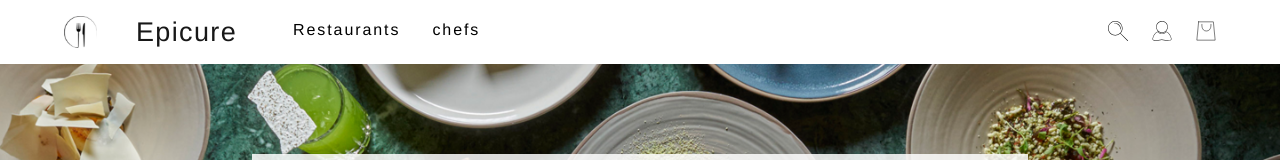
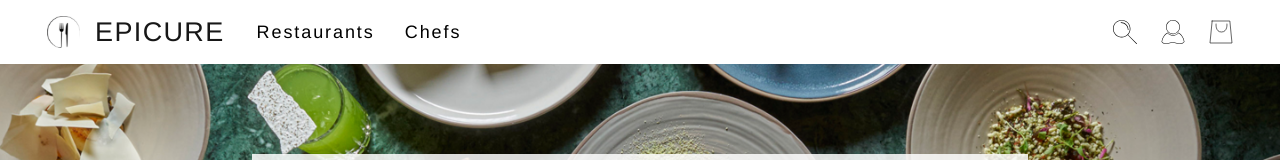
Before and after one commit to keren-elbaz-m/epicure_client, a Next.js app: page / in a window 1280 px wide. Shown: the top 160 px of the page. Built offline with nearby package versions, Linux system fonts and the light colour scheme.

Commit message:
Fixed navbar style

```diff
--- /dev/null
+++ b/src/app/Layout.module.scss
@@ -0,0 +1,19 @@
+@import '@/../../../src/styles/variables';
+
+.wrapper {
+  max-width: 1200px;
+  margin: 0 auto;
+  padding: 0 24px;
+  box-sizing: border-box;
+}
+
+.navbarWrapper{
+    position: sticky;
+    top:-1;
+    z-index: 10;
+    background-color: $background-color;
+
+     transform: translateZ(0);
+  backface-visibility: hidden;
+  will-change: transform;
+}
--- a/src/app/layout.tsx
+++ b/src/app/layout.tsx
@@ -3,6 +3,7 @@ import { Geist, Geist_Mono } from "next/font/google";
 import "./globals.css";
 import Navbar from "@/components/Navbar/Navbar";
 import Footer from "@/components/Footer/Footer";
+import style from "@/app/Layout.module.scss";
 
 
 const geistSans = Geist({
@@ -28,8 +29,9 @@ export default function RootLayout({
   return (
     <html lang="en">
       <body className={`${geistSans.variable} ${geistMono.variable}`}>
+
         <Navbar/>
-          <main>{children}</main>
+          <main >{children}</main>
         <Footer/>
       </body>
     </html>
--- a/src/components/Navbar/Navbar.module.scss
+++ b/src/components/Navbar/Navbar.module.scss
@@ -6,20 +6,15 @@ body{
 }
 
 .navbar {
-  top: 0;
-  width: 100%;
-  height: 46px;
+  max-width: 1186px;
+  margin: 0 auto;
+  box-sizing: border-box;
+  height: 64px;
   background-color: $background-color;
   display: flex;
   align-items: center;
   justify-content: space-between;
-  padding: 0 16px;
-  left: -1px;
 
-  position: sticky;
-  top: 0;
-  z-index: 5;
-  background-color: white;
 
 }
 
@@ -56,8 +51,8 @@ body{
 
 .icons {
   display: flex;
-  gap: $gap-small;
-  font-size: $icons-size;
+  gap: 24px;
+  font-size: 24px;
   @include visible-state(true, 0);
 
 }
@@ -66,16 +61,23 @@ body{
   @include visible-state(false, 0);
 }
 
+.logoIcon{
+  gap:15.07px;
+  display: flex;
+  flex-direction: row;
+}
+
 .buttonIconsStyle{
   border: none;
   background-color: transparent;
+  width: 24px;
+  height: 24px;
 }
 
 @media screen and (min-width: $min-desktop-width) {
   .navbar {
     width: menu-width-desktop;
     height: 64px  ;
-    padding: 0 32px;
   }
 }
 
@@ -84,12 +86,9 @@ body{
   align-items: center;
   justify-content: space-between;
   gap: $gap-medium;
-
   max-width: 1440px;
   margin: 0 auto;
-
   width: 100%;
-  padding: 0 32px;
 
   @media screen and (min-width: $min-desktop-width) {
     gap: $gap-large;
@@ -99,10 +98,10 @@ body{
 .leftSection {
   display: flex;
   align-items: center;
-  gap: $gap-small;
+  gap:32px;
 }
 
-.brand {
+.brandName {
   font-family: $font-family-main;
   font-weight: $font-weight-light;
   font-size: 27px;
@@ -110,19 +109,24 @@ body{
   letter-spacing: 1.35px;
   display: flex;
   align-items: center;
-  padding-right:$padding-horizontal-desktop;
-  padding-left: 15.02px;
 }
 
 .links {
-  display: flex;
-  gap: $gap-medium;
+    gap: 30px;
+    display: flex;
+    padding-top: 4px;
+
 
   a {
     font-family: $font-family-main;
-    font-size: 16px;
     color: #000000;
     text-decoration: none;
+    letter-spacing: 1.92px;
+    font-family: Helvetica Neue;
+    font-size: 18px;
+    font-weight: 200;
+    line-height: 100%;
+
   }
 }
 
--- a/src/components/Navbar/NavbarDesktop.tsx
+++ b/src/components/Navbar/NavbarDesktop.tsx
@@ -6,6 +6,7 @@ import epicure_logo_icon from "@/assets/icons/epicure_logo_icon.svg";
 import person_icon from "@/assets/icons/person_icon.svg";
 import search_icon from "@/assets/icons/search_icon.svg";
 import shopping_bag_icon from "@/assets/icons/shopping_bag_icon.svg";
+import layoutStyle from "@/app/Layout.module.scss";
 
 import { DropDownType } from "@/types";
 import Cart from "@/components/cart/cart";
@@ -23,17 +24,21 @@ export default function NavbarDesktop({pathname}:NavbarDesktopProps) {
   const closeCart = () => setIsCartOpen(false);
 
   return (
-    <>
+    <div className={layoutStyle.navbarWrapper}>
     <nav className={styles.navbar}>
       <div className={styles.desktopContent}>
         <div className={styles.leftSection}>
-          <div className={styles.logo}>
-            <Image src={epicure_logo_icon} alt="epicure logo icon" />
+          <div className={styles.logoIcon}>
+            <div className={styles.logo}>
+              <Image src={epicure_logo_icon} alt="epicure logo icon" />
+            </div>
+
+            <span className={styles.brandName}>
+              {RESOURES.app.appName.toUpperCase()}
+            </span>
+
           </div>
 
-          <span className={styles.brand}>
-            {RESOURES.app.appName}
-          </span>
 
           <div className={styles.links}>
             <Link
@@ -46,19 +51,19 @@ export default function NavbarDesktop({pathname}:NavbarDesktopProps) {
               href="/chefs"
               className={`${styles.navLink} ${pathname === '/chefs' ? styles.active : ''}`}
             >
-              chefs
+              Chefs
             </Link>
           </div>
         </div>
 
         <div className={styles.icons}>
             <button className={styles.buttonIconsStyle}>
-                <Image src={search_icon} alt="search icon" />
+                <Image src={search_icon} alt="search icon" width={24} height={24}/>
             </button>
-                <Image src={person_icon} alt="person icon" />
+                <Image src={person_icon} alt="person icon" width={24} height={24}/>
 
             <button className={styles.buttonIconsStyle} onClick={toggleCart}>
-                <Image src={shopping_bag_icon} alt="shopping bag icon" />
+                <Image src={shopping_bag_icon} alt="shopping bag icon" width={24} height={24}/>
             </button>
 
         </div>
@@ -72,6 +77,6 @@ export default function NavbarDesktop({pathname}:NavbarDesktopProps) {
     >
       <Cart />
     </DropDown>
-  </>
+  </div>
   );
 }
```
Also changed, not shown: src/components/Navbar/Navbar.tsx (line endings or trailing spaces).
